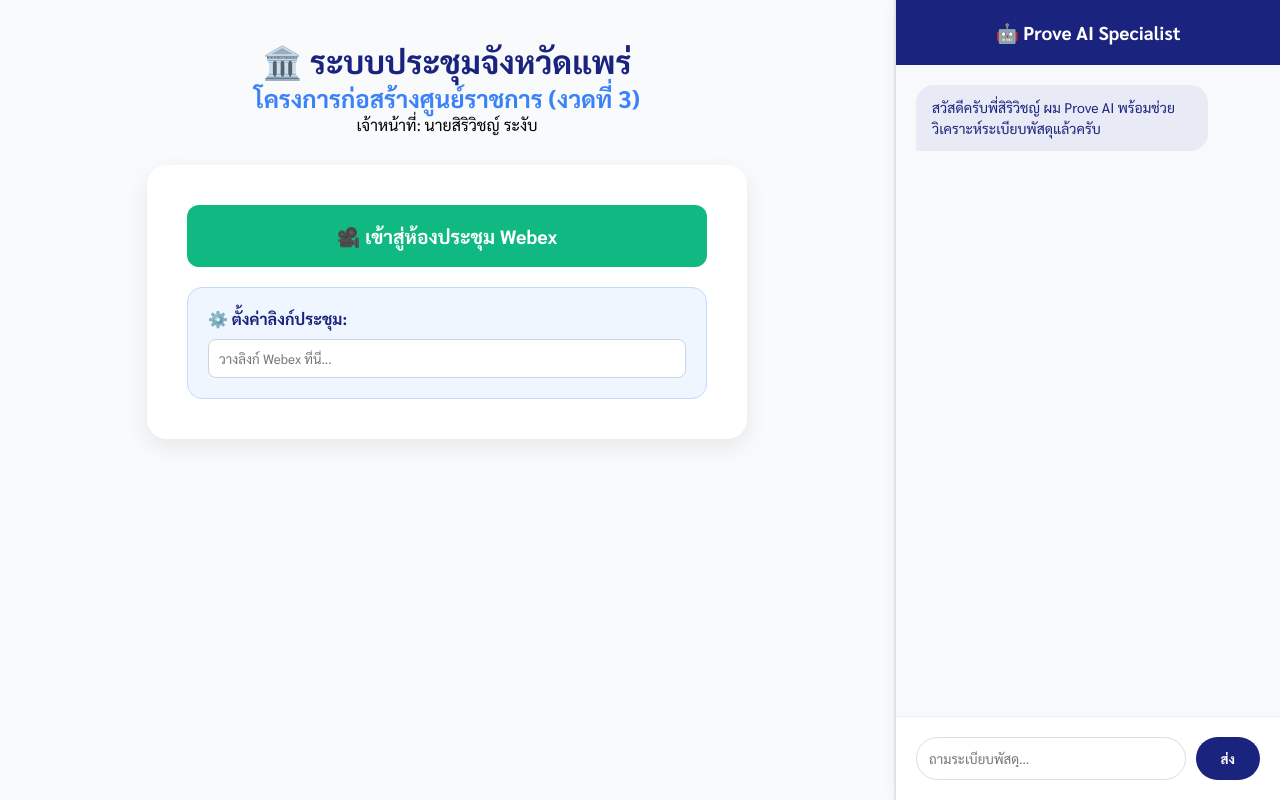
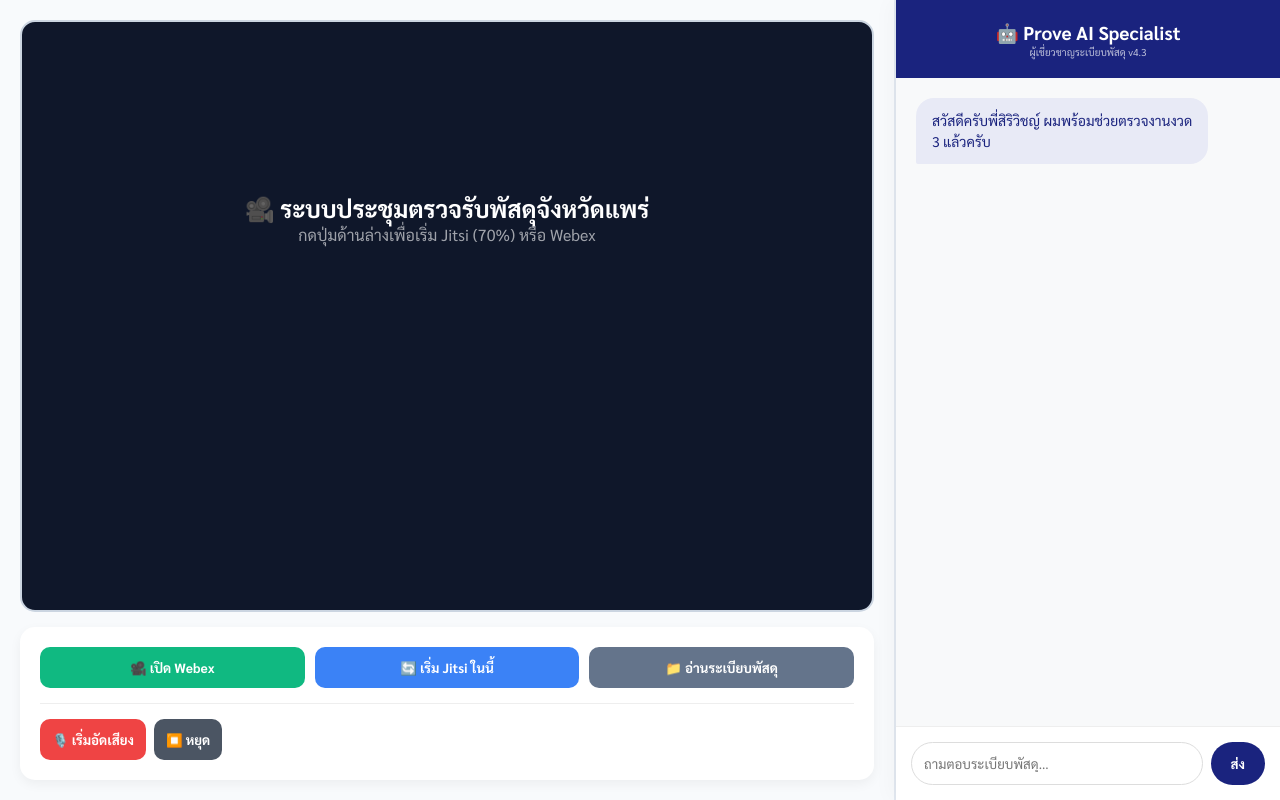
Before and after one commit to nopparatgroupthailand-ship-it/prove-ai-v4-online, a plain HTML site: page index.html in a window 1280 px wide. Drawn offline with Linux system fonts and the light colour scheme.

Commit message:
Update index.html

```diff
--- a/index.html
+++ b/index.html
@@ -3,111 +3,81 @@
 <head>
     <meta charset="UTF-8">
     <meta name="viewport" content="width=device-width, initial-scale=1.0">
-    <title>Prove AI v4.2 - ระบบประชุมจังหวัดแพร่</title>
+    <title>Prove AI v4.3 - ระบบประชุมจังหวัดแพร่ (Official Online)</title>
     <link href="https://fonts.googleapis.com/css2?family=Sarabun:wght@300;400;700&display=swap" rel="stylesheet">
     <script type="importmap">
       { "imports": { "@google/generative-ai": "https://esm.run/@google/generative-ai" } }
     </script>
     <style>
         * { box-sizing: border-box; margin: 0; padding: 0; font-family: 'Sarabun', sans-serif; }
-        body, html { background-color: #f0f2f5; height: 100%; width: 100%; overflow: hidden; }
-
-        /* 🧱 ล็อคโครงสร้าง 70:30 ตามที่พี่ต้องการ */
+        body, html { background-color: #f1f5f9; height: 100%; width: 100%; overflow: hidden; }
         .app-container { display: flex; width: 100vw; height: 100vh; flex-direction: row; }
 
-        /* ⬅️ ฝั่งซ้าย 70% (ส่วนประชุม) */
-        .left-panel {
-            flex: 0 0 70%;
-            padding: 40px;
-            background-color: #f8fafc;
-            border-right: 2px solid #e2e8f0;
-            display: flex;
-            flex-direction: column;
-            align-items: center;
-            overflow-y: auto;
-        }
+        /* ⬅️ ฝั่งซ้าย 70% (พื้นที่ประชุมหลักและ Jitsi) */
+        .left-panel { flex: 0 0 70%; padding: 20px; display: flex; flex-direction: column; background-color: #f8fafc; border-right: 2px solid #e2e8f0; }
+        .meeting-display { flex: 1; width: 100%; background: #0f172a; border-radius: 15px; overflow: hidden; margin-bottom: 15px; border: 2px solid #cbd5e1; position: relative; }
+        iframe { width: 100%; height: 100%; border: none; }
 
-        .header-info { text-align: center; margin-bottom: 30px; }
-        .header-info h1 { color: #1a237e; font-size: 2rem; }
-        .header-info h2 { color: #3b82f6; }
+        .control-bar { background: white; padding: 20px; border-radius: 15px; box-shadow: 0 4px 12px rgba(0,0,0,0.05); }
+        .btn-grid { display: grid; grid-template-columns: 1fr 1fr 1fr; gap: 10px; margin-bottom: 15px; }
+        .btn { padding: 12px; font-weight: bold; border: none; border-radius: 10px; cursor: pointer; color: white; transition: 0.2s; display: flex; align-items: center; justify-content: center; gap: 8px; }
+        .btn-webex { background-color: #10b981; }
+        .btn-jitsi { background-color: #3b82f6; }
+        .btn-record { background-color: #ef4444; }
+        .btn-stop { background-color: #4b5563; }
+        .status-rec { font-size: 12px; color: #ef4444; font-weight: bold; display: none; margin-left: 10px; animation: blink 1s infinite; }
 
-        .meeting-card {
-            background: white;
-            width: 100%;
-            max-width: 600px;
-            padding: 40px;
-            border-radius: 20px;
-            box-shadow: 0 8px 24px rgba(0,0,0,0.08);
-            text-align: center;
-        }
+        /* ➡️ ฝั่งขวา 30% (สมอง AI) */
+        .right-panel { flex: 0 0 30%; display: flex; flex-direction: column; background-color: #ffffff; box-shadow: -5px 0 20px rgba(0,0,0,0.03); }
+        .chat-header { padding: 20px; background-color: #1a237e; color: white; text-align: center; }
+        .chat-area { flex: 1; padding: 20px; overflow-y: auto; display: flex; flex-direction: column; gap: 12px; background-color: #f8f9fa; }
+        .message { padding: 12px 16px; border-radius: 18px; max-width: 85%; font-size: 14px; line-height: 1.5; word-wrap: break-word; }
+        .message.ai { align-self: flex-start; background-color: #e8eaf6; color: #1a237e; border-bottom-left-radius: 2px; }
+        .message.user { align-self: flex-end; background-color: #1a237e; color: white; border-bottom-right-radius: 2px; }
 
-        .webex-btn {
-            width: 100%;
-            padding: 18px;
-            font-size: 1.2rem;
-            font-weight: bold;
-            background-color: #10b981;
-            color: white;
-            border: none;
-            border-radius: 12px;
-            cursor: pointer;
-            margin-bottom: 20px;
-        }
+        .chat-input-box { padding: 15px; border-top: 1px solid #eee; display: flex; gap: 8px; background: white; }
+        #userInput { flex: 1; padding: 12px; border-radius: 25px; border: 1px solid #ddd; outline: none; }
+        .send-btn { background: #1a237e; color: white; border: none; padding: 0 20px; border-radius: 25px; cursor: pointer; font-weight: bold; }
 
-        .config-section {
-            background: #eff6ff;
-            padding: 20px;
-            border-radius: 15px;
-            text-align: left;
-            border: 1px solid #bfdbfe;
-        }
-
-        /* ➡️ ฝั่งขวา 30% (ส่วนแชท AI) */
-        .right-panel {
-            flex: 0 0 30%;
-            display: flex;
-            flex-direction: column;
-            background-color: #ffffff;
-            box-shadow: -5px 0 15px rgba(0,0,0,0.03);
-        }
-
-        .chat-header { padding: 20px; background-color: #1a237e; color: white; text-align: center; }
-        .chat-messages { flex: 1; padding: 20px; overflow-y: auto; display: flex; flex-direction: column; gap: 12px; background-color: #f8f9fa; }
-
-        .msg { padding: 12px 16px; border-radius: 18px; max-width: 85%; font-size: 14px; line-height: 1.5; }
-        .msg.ai { align-self: flex-start; background-color: #e8eaf6; color: #1a237e; border-bottom-left-radius: 2px; }
-        .msg.user { align-self: flex-end; background-color: #1a237e; color: white; border-bottom-right-radius: 2px; }
-
-        .chat-input-area { padding: 20px; border-top: 1px solid #eee; display: flex; gap: 10px; }
-        .chat-input-area input { flex: 1; padding: 12px; border-radius: 25px; border: 1px solid #ddd; outline: none; }
-        .send-btn { background: #1a237e; color: white; border: none; padding: 0 25px; border-radius: 25px; cursor: pointer; font-weight: bold; }
+        @keyframes blink { 50% { opacity: 0; } }
     </style>
 </head>
 <body>
     <div class="app-container">
         <div class="left-panel">
-            <div class="header-info">
-                <h1>🏛️ ระบบประชุมจังหวัดแพร่</h1>
-                <h2>โครงการก่อสร้างศูนย์ราชการ (งวดที่ 3)</h2>
-                <p>เจ้าหน้าที่: นายสิริวิชญ์ ระงับ</p>
+            <div class="meeting-display" id="meetingView">
+                <div style="color:white; text-align:center; padding-top:20%;">
+                    <h2>🎥 ระบบประชุมตรวจรับพัสดุจังหวัดแพร่</h2>
+                    <p style="opacity: 0.6;">กดปุ่มด้านล่างเพื่อเริ่ม Jitsi (70%) หรือ Webex</p>
+                </div>
             </div>
-            <div class="meeting-card">
-                <button class="webex-btn" id="btnOpen">🎥 เข้าสู่ห้องประชุม Webex</button>
-                <div class="config-section">
-                    <p style="font-weight:bold; color:#1a237e;">⚙️ ตั้งค่าลิงก์ประชุม:</p>
-                    <input type="text" id="urlInput" style="width:100%; padding:10px; margin-top:10px; border-radius:8px; border:1px solid #cbd5e1;" placeholder="วางลิงก์ Webex ที่นี่...">
+
+            <div class="control-bar">
+                <div class="btn-grid">
+                    <button class="btn btn-webex" onclick="window.open(prompt('วางลิงก์ Webex:'), '_blank')">🎥 เปิด Webex</button>
+                    <button class="btn btn-jitsi" id="startJitsi">🔄 เริ่ม Jitsi ในนี้</button>
+                    <button class="btn" style="background:#64748b;" onclick="document.getElementById('fileIn').click()">📁 อ่านระเบียบพัสดุ</button>
+                </div>
+                <div style="display:flex; align-items:center; border-top:1px solid #eee; padding-top:15px;">
+                    <button class="btn btn-record" id="recBtn">🎙️ เริ่มอัดเสียง</button>
+                    <button class="btn btn-stop" id="stopBtn" disabled style="margin-left:8px;">⏹️ หยุด</button>
+                    <span class="status-rec" id="recStatus">● RECORDING</span>
+                    <input type="file" id="fileIn" style="display:none" accept=".pdf,.txt">
                 </div>
             </div>
         </div>
 
         <div class="right-panel">
-            <div class="chat-header"><h3>🤖 Prove AI Specialist</h3></div>
-            <div class="chat-messages" id="chatBox">
-                <div class="msg ai">สวัสดีครับพี่สิริวิชญ์ ผม Prove AI พร้อมช่วยวิเคราะห์ระเบียบพัสดุแล้วครับ</div>
+            <div class="chat-header">
+                <h3>🤖 Prove AI Specialist</h3>
+                <p style="font-size: 10px; opacity: 0.7;">ผู้เชี่ยวชาญระเบียบพัสดุ v4.3</p>
             </div>
-            <div class="chat-input-area">
-                <input type="text" id="userInput" placeholder="ถามระเบียบพัสดุ...">
-                <button class="send-btn" id="btnSend">ส่ง</button>
+            <div class="chat-area" id="chatBox">
+                <div class="message ai">สวัสดีครับพี่สิริวิชญ์ ผมพร้อมช่วยตรวจงานงวด 3 แล้วครับ</div>
+            </div>
+            <div class="chat-input-box">
+                <input type="text" id="userInput" placeholder="ถามตอบระเบียบพัสดุ..." autocomplete="off">
+                <button class="send-btn" id="sendBtn">ส่ง</button>
             </div>
         </div>
     </div>
@@ -115,53 +85,82 @@
     <script type="module">
         import { GoogleGenerativeAI } from "@google/generative-ai";
 
-        // ✅ ใช้ API Key เดิมที่พี่รันผ่าน
+        // ✅ ใช้ระบบ SDK ที่เสถียรที่สุดสำหรับ Vercel
         const API_KEY = "AIzaSyD-NGKFKHoCZix9rrFMaNing_w2wARAAGc";
         const genAI = new GoogleGenerativeAI(API_KEY);
         const model = genAI.getGenerativeModel({ model: "gemini-1.5-flash" });
 
-        const chatBox = document.getElementById('chatBox');
-        const userInput = document.getElementById('userInput');
-        const urlInput = document.getElementById('urlInput');
+        let mediaRecorder, audioChunks = [], contextData = "";
 
-        // ระบบจำลิงก์ Webex
-        urlInput.value = localStorage.getItem('webex_link') || "";
-        urlInput.oninput = () => localStorage.setItem('webex_link', urlInput.value);
-        document.getElementById('btnOpen').onclick = () => {
-            if(urlInput.value) window.open(urlInput.value, "_blank");
-            else alert("กรุณาวางลิงก์ Webex ก่อนครับพี่");
-        };
-
-        // ระบบแชท AI
-        async function handleChat() {
-            const text = userInput.value.trim();
+        // ระบบ AI ถามตอบ
+        async function sendMessage() {
+            const input = document.getElementById('userInput');
+            const text = input.value.trim();
             if(!text) return;
 
             appendMsg(text, 'user');
-            userInput.value = "";
-            const loading = appendMsg("กำลังวิเคราะห์ระเบียบ... 🧠", 'ai');
+            input.value = "";
+            const loading = appendMsg("กำลังประมวลผล... 🧠", 'ai');
 
             try {
-                // เปลี่ยนมาใช้ SDK เพื่อข้ามกำแพงความปลอดภัยของ Vercel
-                const result = await model.generateContent(`คุณคือ Prove AI ที่ปรึกษาพัสดุจังหวัดแพร่ ตอบคำถามนี้ให้พี่สิริวิชญ์: ${text}`);
+                const result = await model.generateContent(`ข้อมูลอ้างอิง: ${contextData}\nคำถาม: ${text}\n(ตอบในฐานะผู้เชี่ยวชาญพัสดุจังหวัดแพร่)`);
                 loading.remove();
                 appendMsg(result.response.text(), 'ai');
             } catch (e) {
-                loading.innerText = "🚨 ระบบขัดข้องชั่วคราว กรุณาลองใหม่อีกครั้งครับ";
+                loading.innerText = "🚨 เกิดข้อผิดพลาด กรุณารีเฟรชหน้าเว็บครับ";
             }
         }
 
         function appendMsg(t, s) {
             const div = document.createElement('div');
-            div.className = `msg ${s}`;
+            div.className = `message ${s}`;
             div.innerText = t;
+            const chatBox = document.getElementById('chatBox');
             chatBox.appendChild(div);
             chatBox.scrollTop = chatBox.scrollHeight;
             return div;
         }
 
-        document.getElementById('btnSend').onclick = handleChat;
-        userInput.onkeydown = (e) => { if(e.key === 'Enter') handleChat(); };
+        // ระบบ Jitsi 70%
+        document.getElementById('startJitsi').onclick = () => {
+            const room = "Phrae-Meeting-" + Math.floor(Math.random() * 1000);
+            document.getElementById('meetingView').innerHTML = `<iframe src="https://meet.jit.si/${room}" allow="camera; microphone; fullscreen; display-capture; autoplay"></iframe>`;
+        };
+
+        // ระบบบันทึกเสียง
+        document.getElementById('recBtn').onclick = async () => {
+            const stream = await navigator.mediaDevices.getUserMedia({ audio: true });
+            mediaRecorder = new MediaRecorder(stream);
+            mediaRecorder.ondataavailable = e => audioChunks.push(e.data);
+            mediaRecorder.onstop = () => {
+                const blob = new Blob(audioChunks, { type: 'audio/wav' });
+                const link = document.createElement('a');
+                link.href = URL.createObjectURL(blob);
+                link.download = `บันทึกเสียงประชุม_จังหวัดแพร่.wav`;
+                link.click(); audioChunks = [];
+            };
+            mediaRecorder.start();
+            document.getElementById('recBtn').disabled = true;
+            document.getElementById('stopBtn').disabled = false;
+            document.getElementById('recStatus').style.display = 'inline';
+        };
+
+        document.getElementById('stopBtn').onclick = () => {
+            mediaRecorder.stop();
+            document.getElementById('recBtn').disabled = false;
+            document.getElementById('stopBtn').disabled = true;
+            document.getElementById('recStatus').style.display = 'none';
+        };
+
+        // ระบบอ่านไฟล์
+        document.getElementById('fileIn').onchange = e => {
+            const reader = new FileReader();
+            reader.onload = r => { contextData = r.target.result; appendMsg(`AI อ่านข้อมูลไฟล์ "${e.target.files[0].name}" เรียบร้อย`, 'ai'); };
+            reader.readAsText(e.target.files[0]);
+        };
+
+        document.getElementById('sendBtn').onclick = sendMessage;
+        document.getElementById('userInput').onkeydown = e => { if(e.key === 'Enter') sendMessage(); };
     </script>
 </body>
 </html>
```
